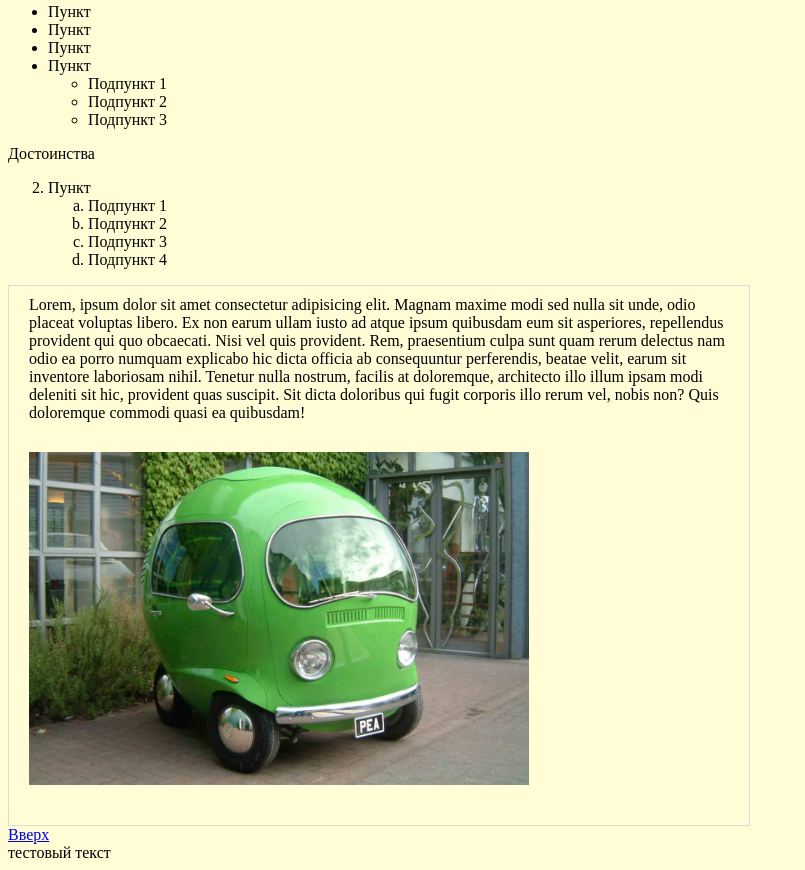
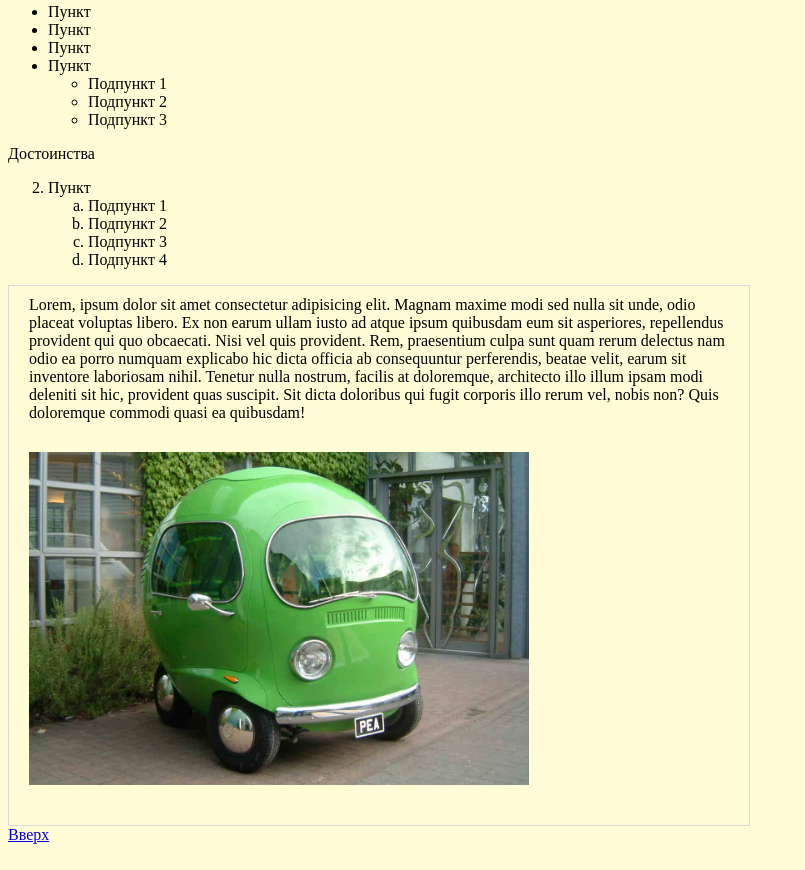
Before and after one commit to SerjKern/My_lessons.github.io, a plain HTML site: page Lesson_4/PROJECT/src/index.html in a window 1280 px wide. Shown: the part 1175-2045 px from the top of the page, without its empty margins (0-805 px from the left). Drawn offline with Linux system fonts and the light colour scheme.

Commit message:
Удалил div

```diff
--- a/Lesson_4/PROJECT/src/index.html
+++ b/Lesson_4/PROJECT/src/index.html
@@ -88,7 +88,6 @@
     <a href="#to_top">Вверх</a>
   </div>
 
-  <div>тестовый текст</div>
 
 </body>
 
```
